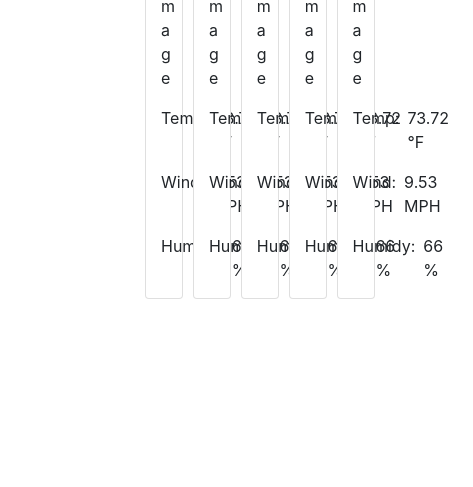
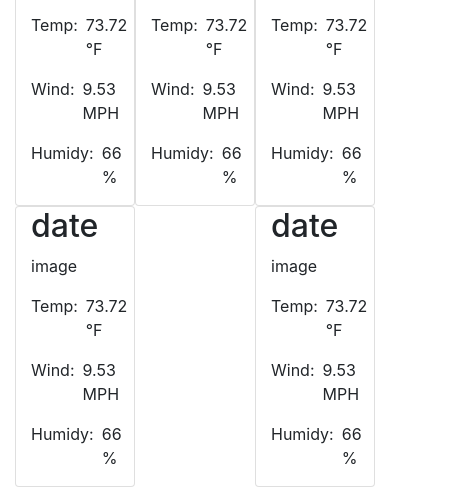
Before and after one commit to mbahl1670/ch6-weatherDashboard-mjb, a plain HTML site: page index.html in a window 390 px wide. Shown: the part 710-1197 px from the top of the page, 473 px wide, since content can reach past the window. Before the commit the page ends 1009 px from the top, so only its background shows below. Drawn offline with nearby package versions, Linux system fonts and the light colour scheme; no server answers.

Commit message:
some responseive display issues addressed

```diff
--- a/assets/js/script.js
+++ b/assets/js/script.js
@@ -35,4 +35,4 @@ var displayWeather = function(weatherInfo, city) {
     console.log(weatherInfo);
 }
 
-getWeather();
+// getWeather();
--- a/index.html
+++ b/index.html
@@ -14,8 +14,8 @@
 
     <header class="bg-primary text-center text-white display-4">Weather Dashboard</header>
 
-    <main class="d-flex">
-        <section class="mt-3 col-4 d-flex flex-column">
+    <main class="d-flex flex-wrap">
+        <section class="mt-3 col-12 col-md-4 d-flex flex-column">
             <div class="d-flex flex-column">
                 <h1>Search for a City:</h1>
                 <input type="text">
@@ -25,7 +25,7 @@
             <div class="p-3 mt-3 border-top d-flex flex-column"></div>
         </section>
 
-        <section class="mt-3 col-8 d-flex flex-column">
+        <section class="mt-3 col-12 col-md-8 d-flex flex-column">
             <section class="p-3 border">
                 <div class="d-flex">
                     <h1 class="pr-2"></h1>
@@ -56,8 +56,8 @@
                 <div>
                     <h2>5-Day Forecast:</h2>
                 </div>
-                <div class="d-flex w-100 justify-content-between">
-                    <div class="col-2 card">
+                <div class="d-flex w-100 flex-wrap justify-content-between">
+                    <div class="col-4 col-md-2 card">
                         <h2>date</h2>
                         <p>image</p>
                         <div class="d-flex">
@@ -73,7 +73,7 @@
                             <p>66 %</p>
                         </div>
                     </div>
-                    <div class="col-2 card">
+                    <div class="col-4 col-md-2 card">
                         <h2>date</h2>
                         <p>image</p>
                         <div class="d-flex">
@@ -89,7 +89,7 @@
                             <p>66 %</p>
                         </div>
                     </div>
-                    <div class="col-2 card">
+                    <div class="col-4 col-md-2 card">
                         <h2>date</h2>
                         <p>image</p>
                         <div class="d-flex">
@@ -105,7 +105,7 @@
                             <p>66 %</p>
                         </div>
                     </div>
-                    <div class="col-2 card">
+                    <div class="col-4 col-md-2 card">
                         <h2>date</h2>
                         <p>image</p>
                         <div class="d-flex">
@@ -121,7 +121,7 @@
                             <p>66 %</p>
                         </div>
                     </div>
-                    <div class="col-2 card">
+                    <div class="col-4 col-md-2 card">
                         <h2>date</h2>
                         <p>image</p>
                         <div class="d-flex">
```
